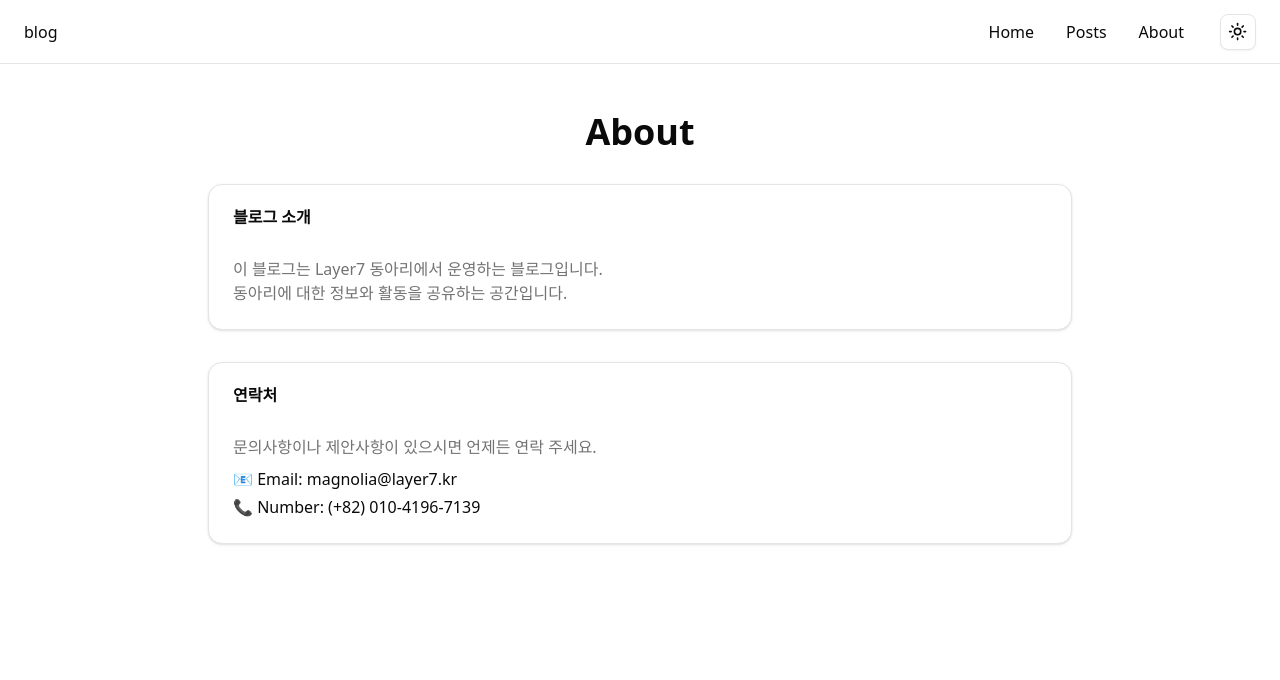
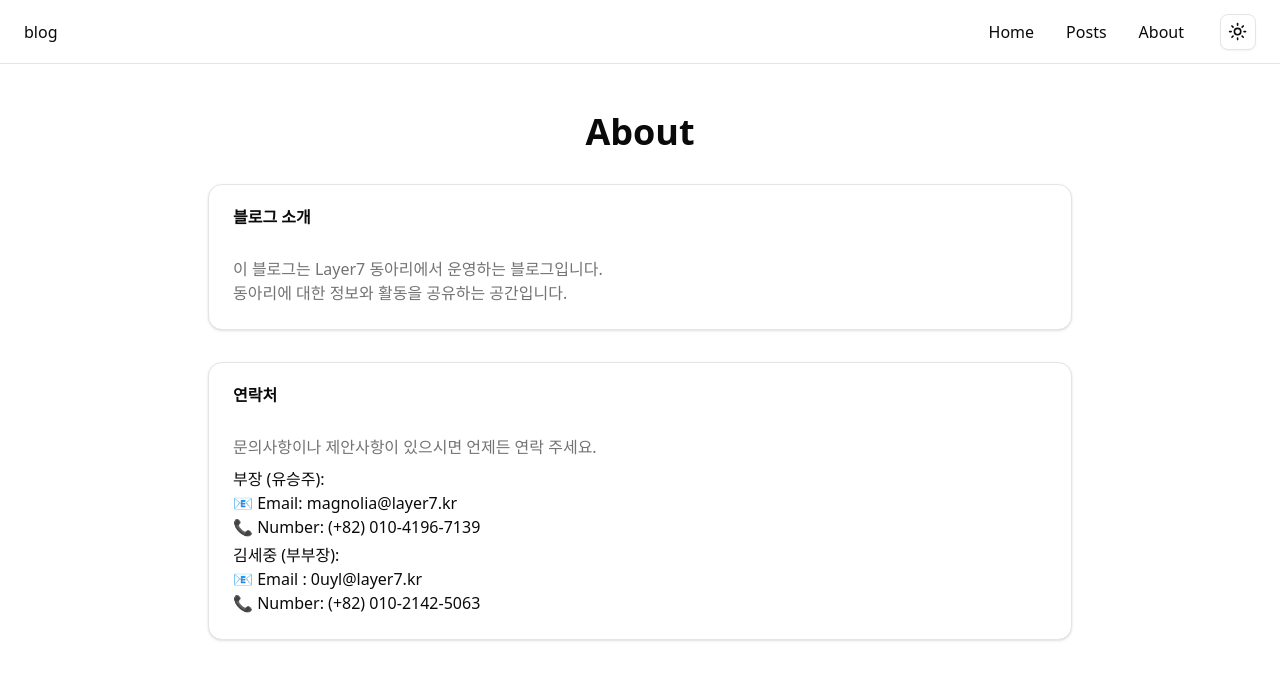
Before and after one commit to swap-dh/layer7-blog, a Next.js app: page /about in a window 1280 px wide. Shown: the top 680 px of the page. Built offline with nearby package versions, Linux system fonts and the light colour scheme.

Commit message:
feat: edit Docker runtime Notion auto-sync with published prune support

```diff
--- a/src/app/about/page.tsx
+++ b/src/app/about/page.tsx
@@ -21,8 +21,8 @@ const AboutPage = () => {
         <CardContent>
           <p className="text-muted-foreground mb-2">문의사항이나 제안사항이 있으시면 언제든 연락 주세요.</p>
           <div className="space-y-1">
-            <p>📧 Email: magnolia@layer7.kr</p>
-            <p>📞 Number: (+82) 010-4196-7139</p>
+            <p>부장 (유승주):<br></br> 📧 Email: magnolia@layer7.kr<br></br>📞 Number: (+82) 010-4196-7139</p>
+            <p>김세중 (부부장):<br></br> 📧 Email : 0uyl@layer7.kr<br></br>📞 Number: (+82) 010-2142-5063</p>
           </div>
         </CardContent>
       </Card>
```
